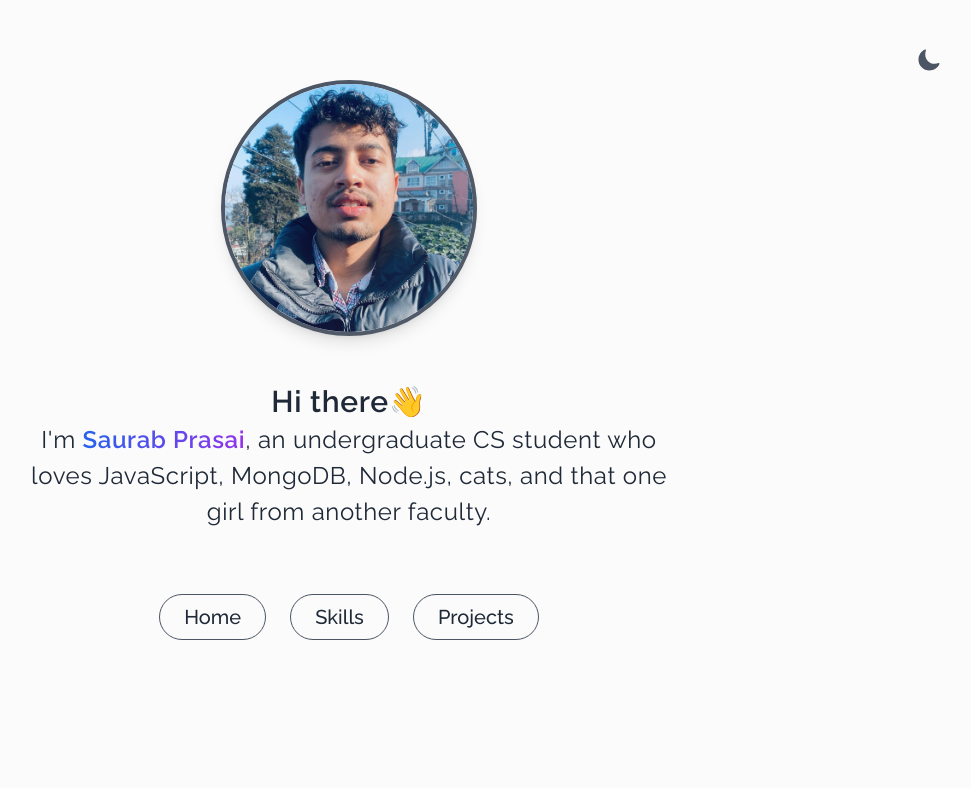
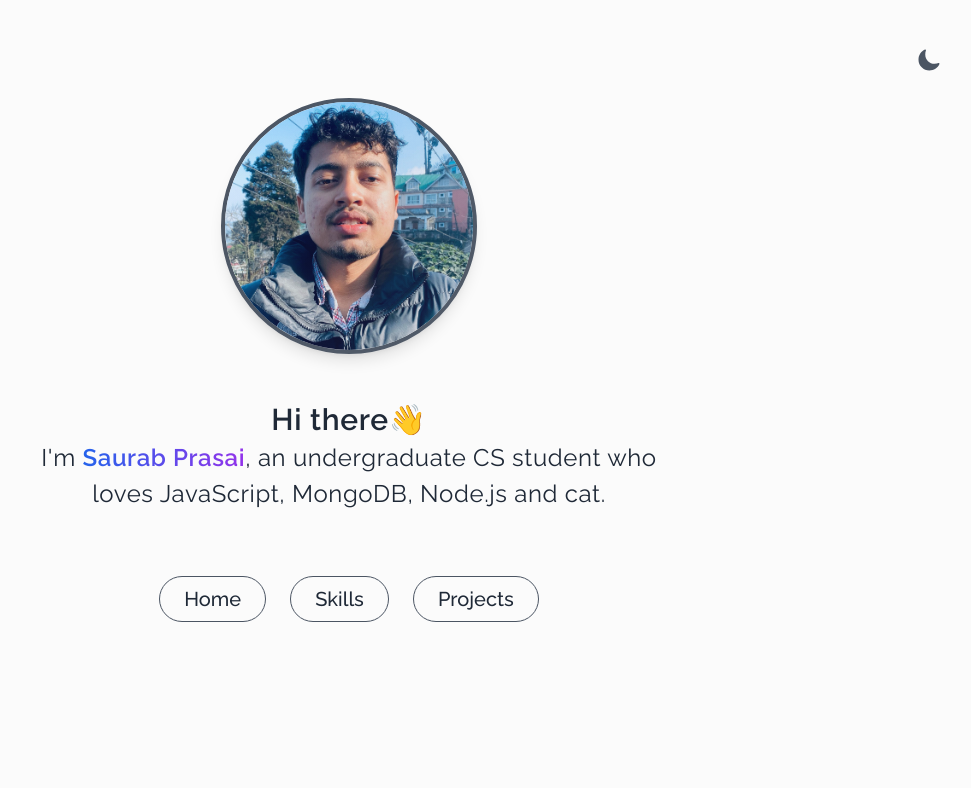
Before and after one commit to SaurabPrasai/portfolio-website, a React (Vite) app: page / in a window 1280 px wide. Shown: the top 788 px of the page, without its empty margins (291-1262 px from the left). Built offline with nearby package versions, Linux system fonts and the light colour scheme.

Commit message:
Update About.jsx

```diff
--- a/src/pages/About.jsx
+++ b/src/pages/About.jsx
@@ -38,7 +38,7 @@ const About = () => {
         <p className="text-xl sm:text-2xl text-center font-Raleway p-4 leading-8 sm:leading-9 tracking-wide text-gray-800 dark:text-gray-200">
           <span className="font-semibold text-2xl sm:text-3xl">Hi there👋</span> <br />
           I'm <span className="font-semibold bg-gradient-to-r from-blue-600 to-purple-600 bg-clip-text text-transparent">Saurab Prasai</span>,
-          an undergraduate CS student who loves JavaScript, MongoDB, Node.js, cats, and that one girl from another faculty.
+          an undergraduate CS student who loves JavaScript, MongoDB, Node.js and cat.
         </p>
 
         {/* Navigation buttons */}
```
